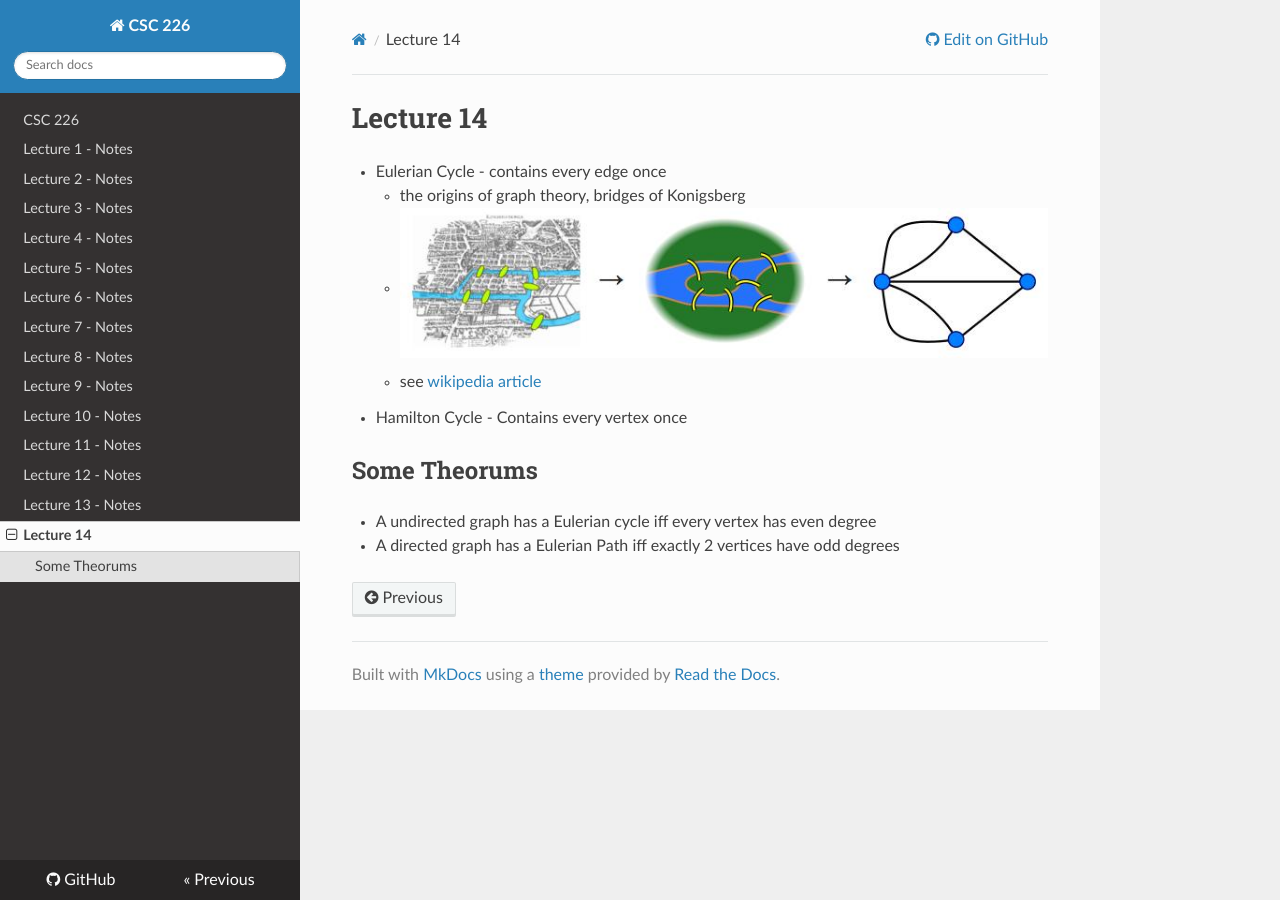
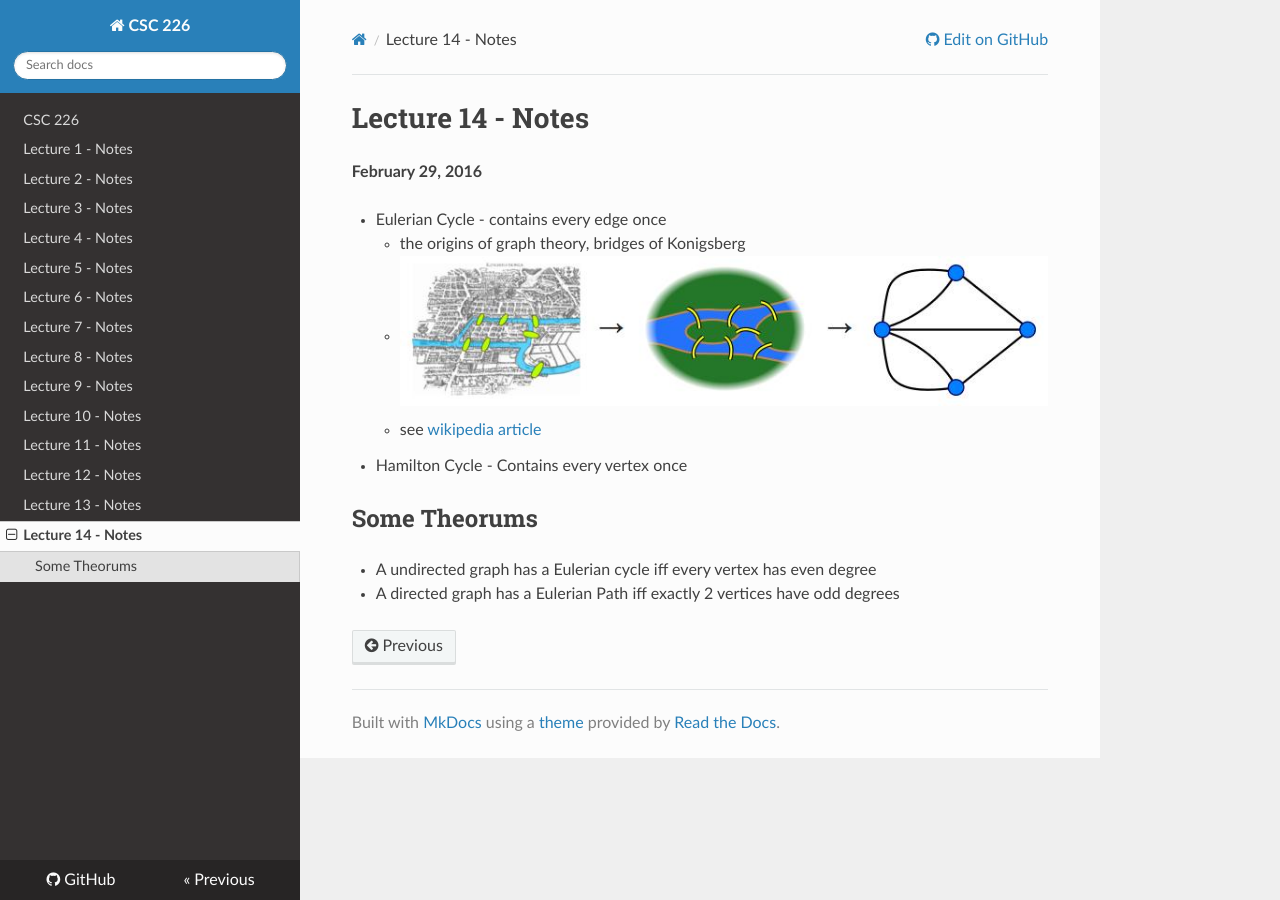
Before and after one commit to UVicNotes/CSC-226, an MkDocs documentation site: the page built from Notes/2016-02-29.md, in a window 1280 px wide. Built offline with MkDocs 1.6.1, drawn with Linux system fonts in a browser that asks for light colours; nearby versions of some CDN libraries.

Commit message:
Fix title format

```diff
--- a/Notes/2016-02-29.md
+++ b/Notes/2016-02-29.md
@@ -1,4 +1,5 @@
-# Lecture 14
+# Lecture 14 - Notes
+**February 29, 2016**
 
 - Eulerian Cycle - contains every edge once
     - the origins of graph theory, bridges of Konigsberg
```
